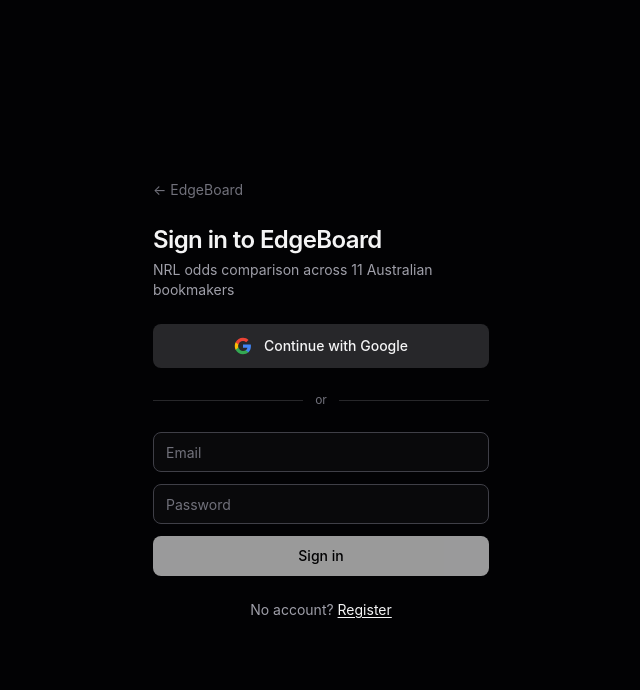
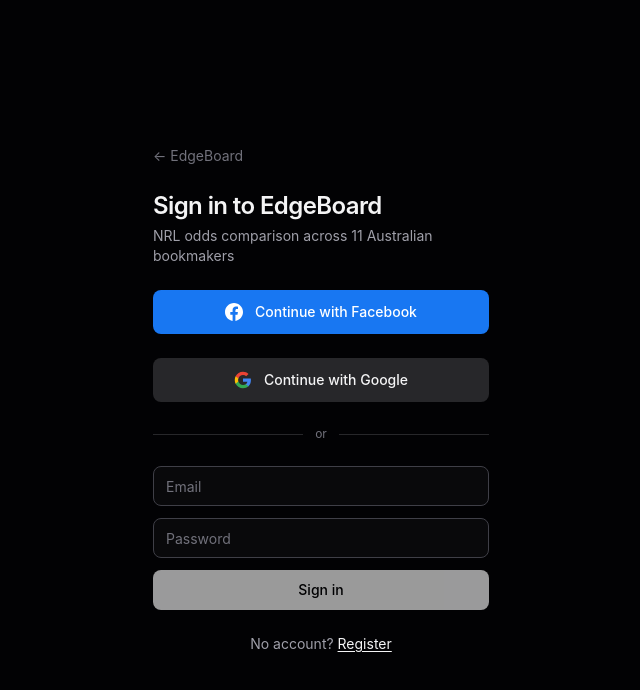
Before and after one commit to troias/YoBets, a Next.js app: page /login in a window 1280 px wide. Shown: the top 690 px of the page, without its empty margins (319-959 px from the left). Built offline with nearby package versions, Linux system fonts and the light colour scheme; no server answers.

Commit message:
facebook

```diff
--- a/src/app/login/login-form.tsx
+++ b/src/app/login/login-form.tsx
@@ -41,6 +41,16 @@
     });
   }
 
+  async function signInWithFacebook() {
+    const dest = redirectTarget();
+    await supabase.auth.signInWithOAuth({
+      provider: "facebook",
+      options: {
+        redirectTo: `${window.location.origin}/auth/callback?redirectTo=${encodeURIComponent(dest)}`,
+      },
+    });
+  }
+
   function signInWithEmail() {
     setError("");
     startTransition(async () => {
@@ -64,10 +74,19 @@
         <p className="text-sm text-zinc-400">NRL odds comparison across 11 Australian bookmakers</p>
       </div>
 
+      <Button
+        onClick={signInWithFacebook}
+        variant="secondary"
+        className="flex h-11 items-center gap-3 bg-[#1877F2] hover:bg-[#166fe5] text-white border-0"
+      >
+        <FacebookIcon />
+        Continue with Facebook
+      </Button>
+
       {inAppBrowser ? (
         <div className="rounded-lg border border-amber-500/40 bg-amber-500/10 p-4 text-sm text-amber-200">
           <p className="font-medium mb-1">Open in Safari or Chrome to sign in with Google</p>
-          <p className="text-amber-300/70 text-xs">Google blocks sign-in from in-app browsers (Messenger, Instagram, etc.). Tap the menu and choose &quot;Open in Browser&quot;, or copy the link and paste it into Safari.</p>
+          <p className="text-amber-300/70 text-xs">Google blocks sign-in from in-app browsers. Tap the menu and choose &quot;Open in Browser&quot;, or paste the link into Safari.</p>
         </div>
       ) : (
         <Button
@@ -119,6 +138,14 @@
   );
 }
 
+function FacebookIcon() {
+  return (
+    <svg width="18" height="18" viewBox="0 0 24 24" fill="white" aria-hidden="true">
+      <path d="M24 12.073c0-6.627-5.373-12-12-12s-12 5.373-12 12c0 5.99 4.388 10.954 10.125 11.854v-8.385H7.078v-3.47h3.047V9.43c0-3.007 1.792-4.669 4.533-4.669 1.312 0 2.686.235 2.686.235v2.953H15.83c-1.491 0-1.956.925-1.956 1.874v2.25h3.328l-.532 3.47h-2.796v8.385C19.612 23.027 24 18.062 24 12.073z" />
+    </svg>
+  );
+}
+
 function GoogleIcon() {
   return (
     <svg width="18" height="18" viewBox="0 0 24 24" aria-hidden="true">
```
